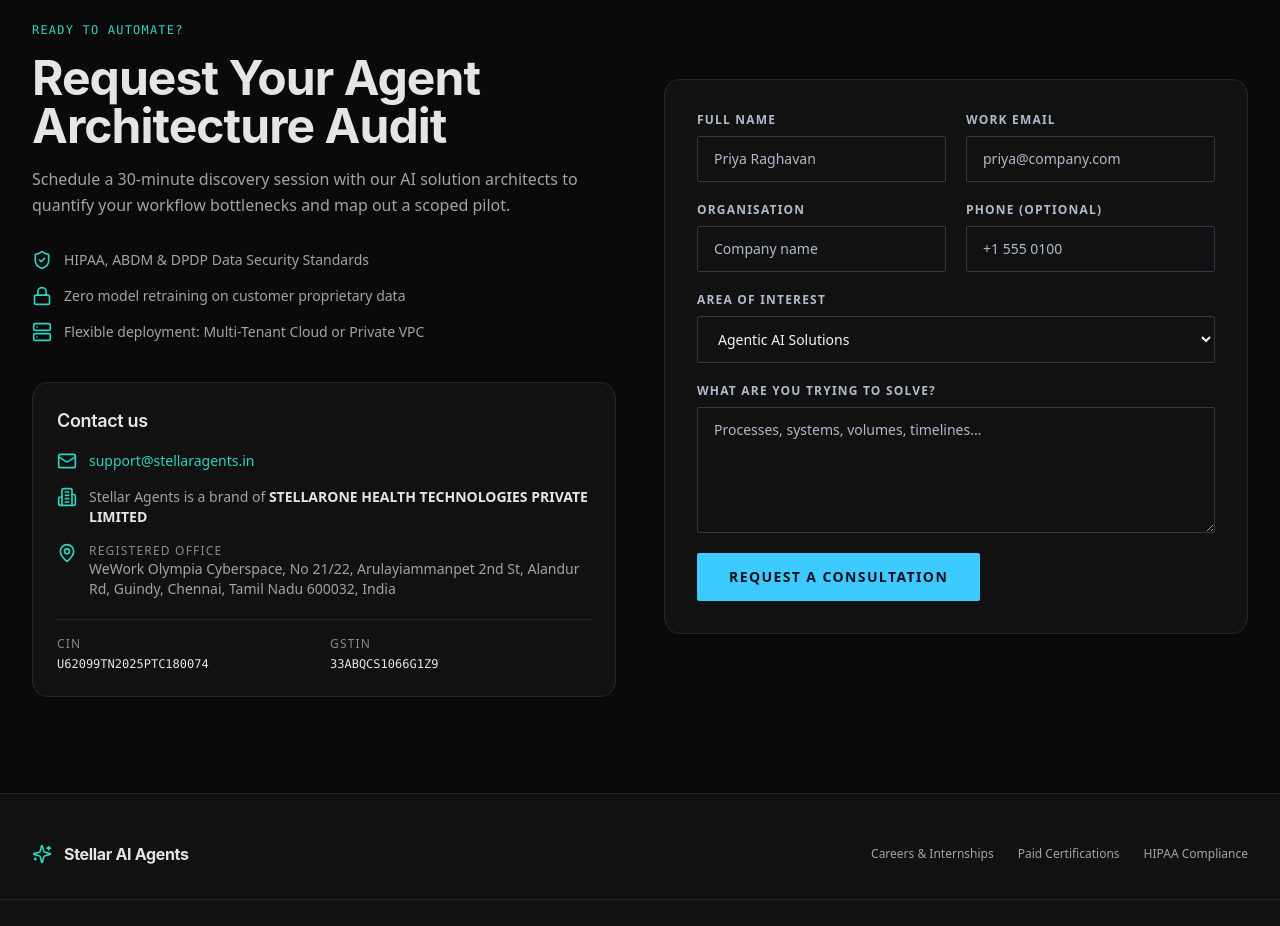
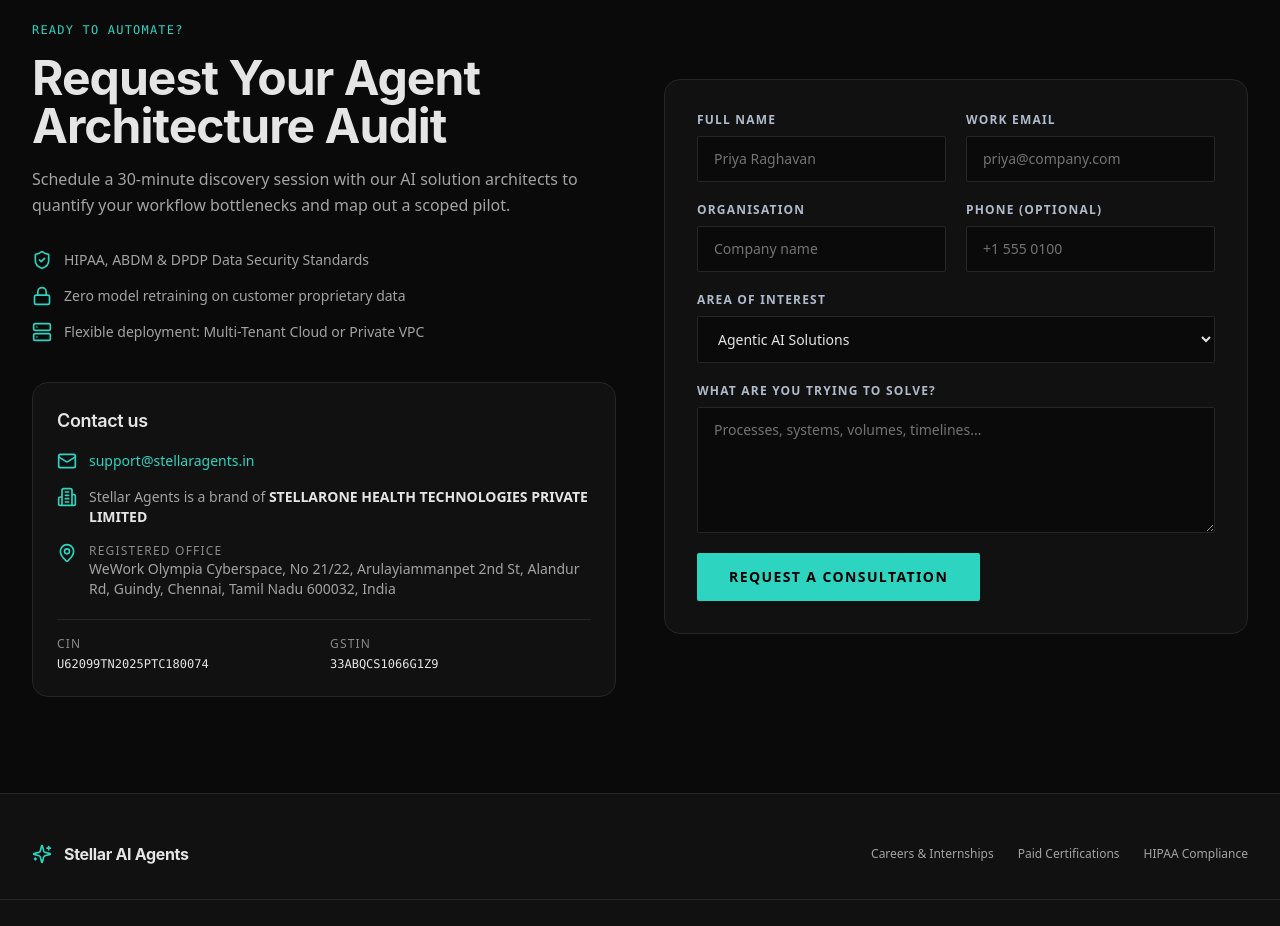
Before and after one commit to sharathindya/stellar-ai-website, a React (Vite) app in the folder apps/web/: page / in a window 1280 px wide. Shown: the part 5940-6866 px from the top of the page. Built offline with nearby package versions, Linux system fonts and the light colour scheme; the HTML template or start-up script is replaced by a standard one.

Commit message:
Contact form teal styling

```diff
--- a/apps/web/src/components/ContactForm.jsx
+++ b/apps/web/src/components/ContactForm.jsx
@@ -13,7 +13,7 @@
 const empty = { name: '', email: '', company: '', phone: '', interest: INTERESTS[0], message: '' };
 
 const field =
-    'w-full rounded-sm border border-border bg-[#111111] px-4 py-3 text-sm text-foreground placeholder:text-muted-foreground outline-none transition focus:border-primary focus:ring-2 focus:ring-primary/20';
+    'w-full rounded-sm border border-[#262626] bg-[#0a0a0a] px-4 py-3 text-sm text-[#e5e5e5] placeholder:text-[#737373] outline-none transition focus:border-teal-400 focus:ring-2 focus:ring-teal-400/30';
 
 const CONTACT_ENDPOINT = import.meta.env.VITE_CONTACT_API_URL || (import.meta.env.DEV ? '/api/contact' : '/contact-handler.php');
 
@@ -63,10 +63,10 @@
 
     if (status === 'done') {
         return (
-            <div className="flex flex-col items-start gap-4 rounded-sm border border-accent/40 bg-accent/10 p-8">
-                <CheckCircle2 className="h-8 w-8 text-accent" strokeWidth={1.5} />
+            <div className="flex flex-col items-start gap-4 rounded-sm border border-teal-500/30 bg-teal-500/10 p-8">
+                <CheckCircle2 className="h-8 w-8 text-teal-400" strokeWidth={1.5} />
                 <div>
-                    <h3 className="font-display text-xl font-semibold text-foreground">Enquiry received</h3>
+                    <h3 className="font-display text-xl font-semibold text-[#e5e5e5]">Enquiry received</h3>
                     <p className="mt-2 text-sm text-muted-foreground">
                         A solutions architect will respond within one business day with next steps and a proposed
                         discovery agenda.
@@ -75,7 +75,7 @@
                 <button
                     type="button"
                     onClick={() => setStatus('idle')}
-                    className="text-sm font-medium text-primary underline underline-offset-4"
+                    className="text-sm font-medium text-teal-400 underline underline-offset-4"
                 >
                     Submit another enquiry
                 </button>
@@ -126,7 +126,7 @@
             <button
                 type="submit"
                 disabled={status === 'loading'}
-                className="inline-flex min-h-[48px] items-center justify-center gap-2 rounded-sm bg-primary px-8 text-sm font-semibold uppercase tracking-widest text-primary-foreground transition hover:bg-primary/90 active:scale-[0.98] disabled:opacity-60"
+                className="inline-flex min-h-[48px] items-center justify-center gap-2 rounded-sm bg-teal-400 px-8 text-sm font-semibold uppercase tracking-widest text-black transition hover:bg-teal-300 active:scale-[0.98] disabled:opacity-60"
             >
                 {status === 'loading' && <Loader2 className="h-4 w-4 animate-spin" />}
                 {status === 'loading' ? 'Sending' : 'Request a consultation'}
```
